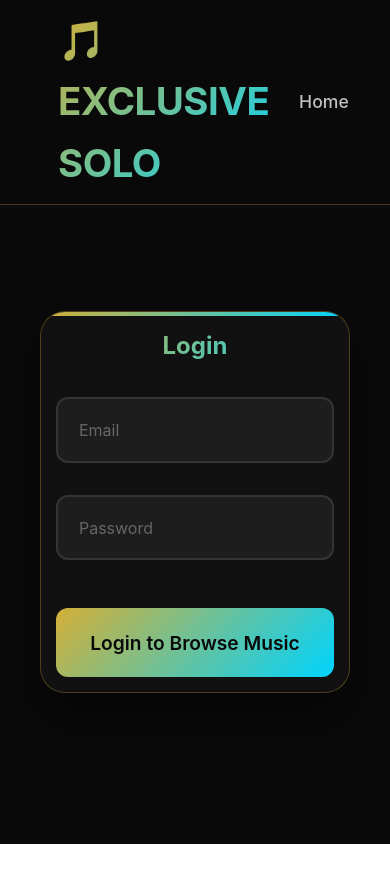
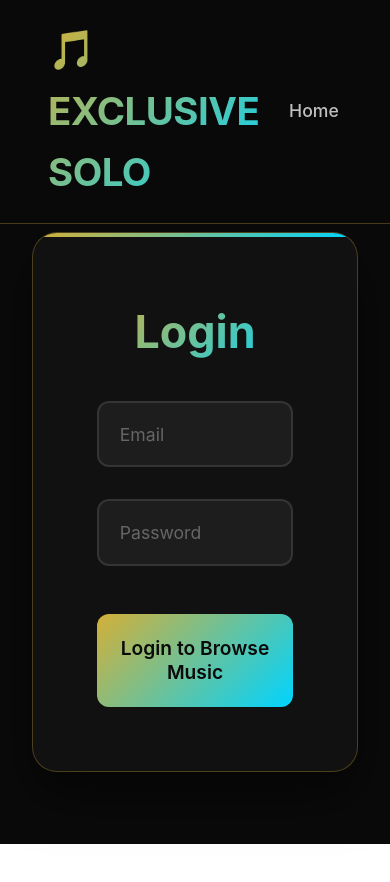
Before and after one commit to Sanelisamambo/music-streaming-frontend, a React (Vite) app: page /login in a window 390 px wide. Shown: the top 882 px of the page. Built offline with nearby package versions, Linux system fonts and the light colour scheme.

Commit message:
User Interface

```diff
--- a/src/App.css
+++ b/src/App.css
@@ -938,110 +938,3 @@ body {
   animation-play-state: paused;
   opacity: 0.5;
 }
-
-/* Mobile Responsive Fixes */
-@media (max-width: 768px) {
-  /* Fix container widths */
-  .songs-container, .auth-container {
-    width: 95% !important;
-    margin: 0 auto !important;
-    padding: 15px !important;
-  }
-
-  /* Fix song grid for mobile */
-  .songs-grid-premium {
-    grid-template-columns: 1fr !important;
-    gap: 15px !important;
-  }
-
-  /* Fix song cards */
-  .song-card-premium {
-    flex-direction: column !important;
-    padding: 15px !important;
-  }
-
-  /* Fix buttons */
-  .play-btn-premium, .download-btn-premium {
-    width: 100% !important;
-    margin: 5px 0 !important;
-    padding: 12px !important;
-    font-size: 14px !important;
-  }
-
-  /* Fix headers and text */
-  h1, h2, h3 {
-    font-size: 1.5rem !important;
-    text-align: center !important;
-  }
-
-  /* Fix search and filter section */
-  .controls-section {
-    flex-direction: column !important;
-    gap: 15px !important;
-  }
-
-  .search-box, .filter-section {
-    width: 100% !important;
-  }
-
-  /* Fix navigation */
-  .navbar {
-    flex-direction: column !important;
-    padding: 10px !important;
-  }
-
-  /* Fix forms */
-  input, select, textarea {
-    font-size: 16px !important; /* Prevents zoom on iOS */
-    width: 100% !important;
-  }
-}
-
-/* Extra small devices */
-@media (max-width: 480px) {
-  body {
-    font-size: 14px !important;
-  }
-
-  .song-title-premium {
-    font-size: 1.2rem !important;
-  }
-
-  .song-artist-premium {
-    font-size: 1rem !important;
-  }
-}
-
-/* Minimum font sizes for readability */
-body {
-  font-size: 16px; /* Base size */
-}
-
-.song-title-premium {
-  font-size: clamp(1.2rem, 4vw, 1.8rem); /* Responsive font size */
-}
-
-.song-artist-premium {
-  font-size: clamp(1rem, 3vw, 1.2rem);
-}
-
-/* Make buttons easy to tap */
-.play-btn-premium, .download-btn-premium {
-  min-height: 44px; /* Minimum tap target size */
-  min-width: 44px;
-  padding: 12px 20px;
-}
-
-/* Use flexbox for better mobile layout */
-.songs-grid-premium {
-  display: flex;
-  flex-direction: column;
-  gap: 20px;
-}
-
-@media (min-width: 769px) {
-  .songs-grid-premium {
-    display: grid;
-    grid-template-columns: repeat(auto-fill, minmax(300px, 1fr));
-  }
-}
```
